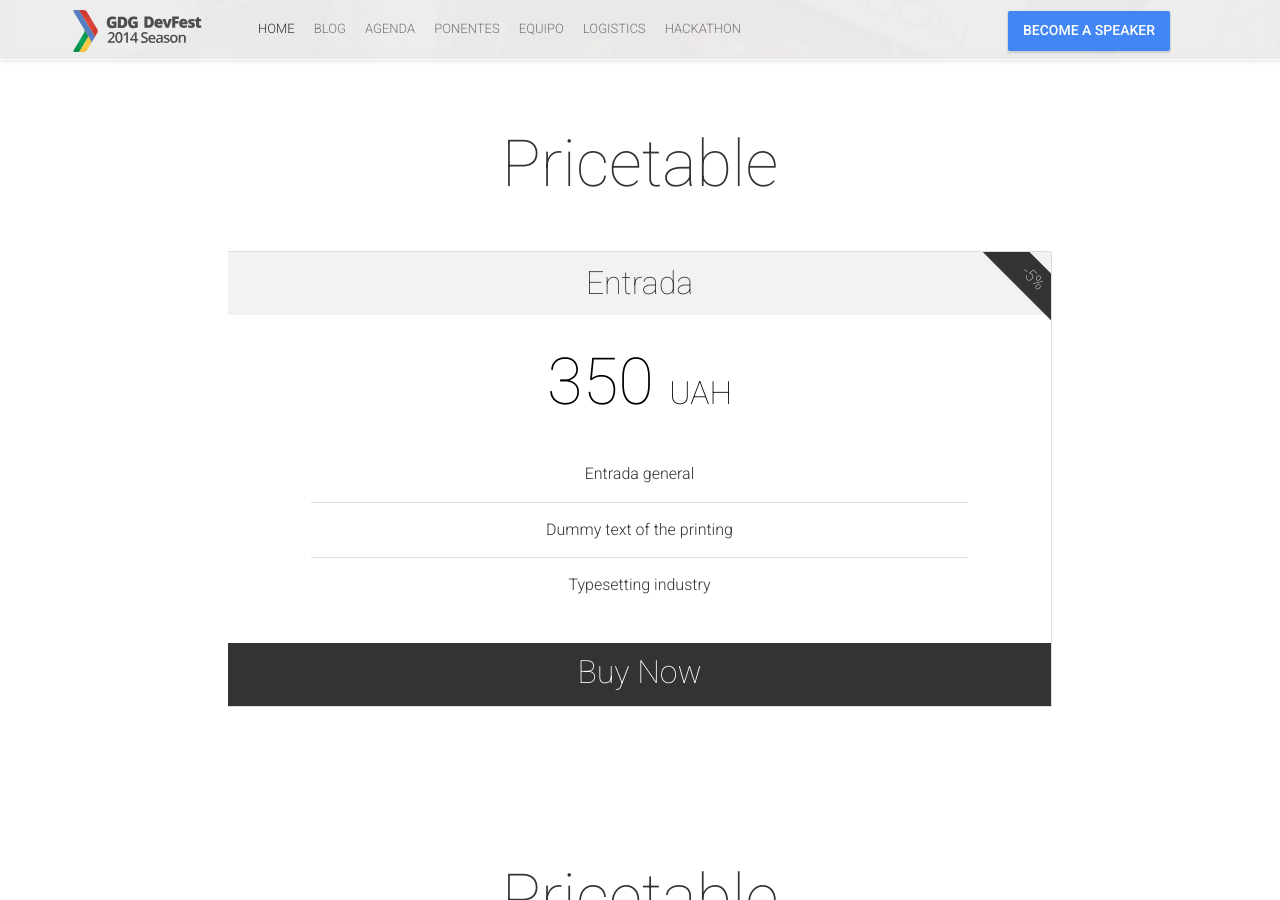
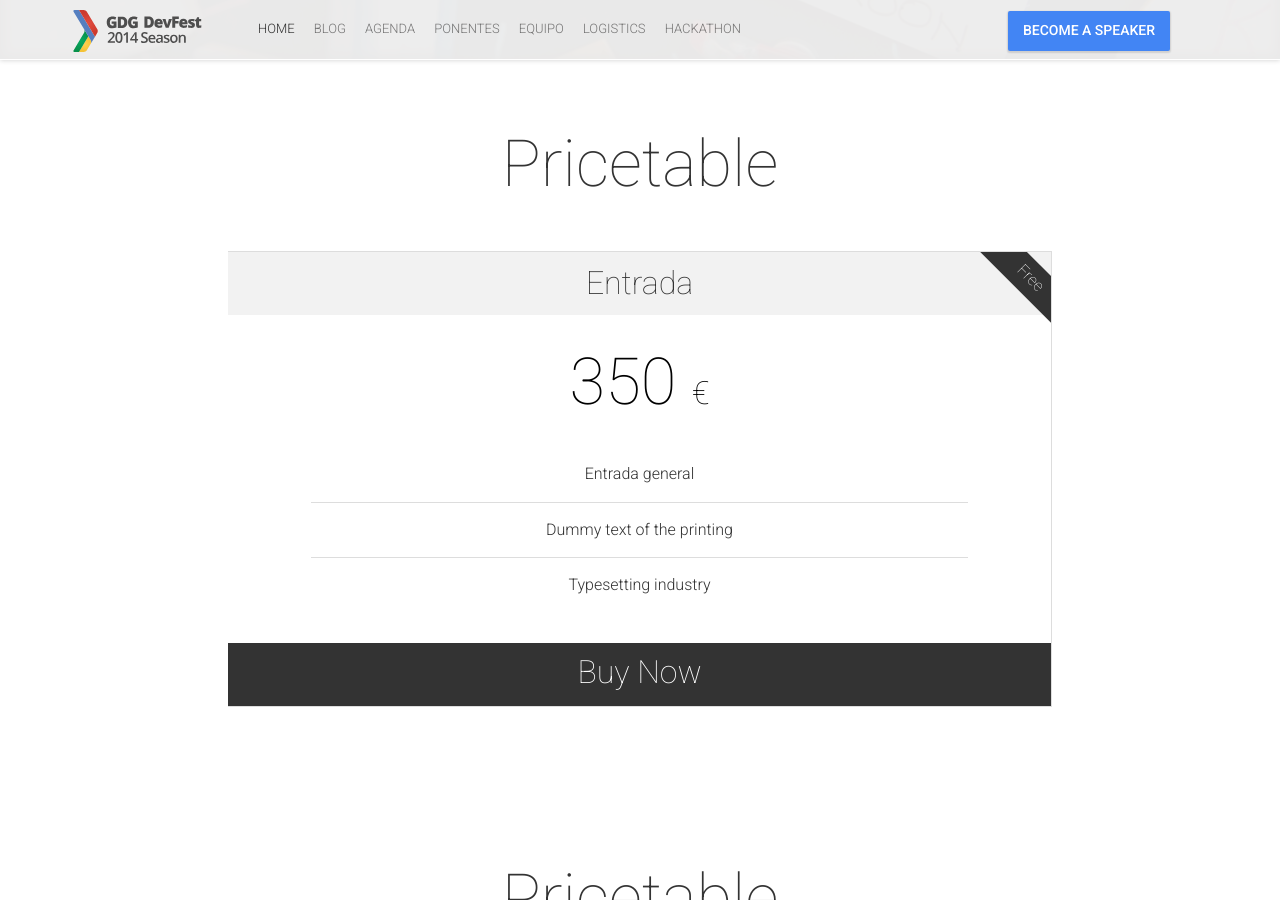
Before and after one commit to TomasGiS/zeppelin, a Jekyll site: the page built from index.html, in a window 1280 px wide and 900 px high, scrolled down 6416 px. Built offline with Jekyll 4.4.1, drawn with Linux system fonts in a browser that asks for light colours; nearby versions of some CDN libraries; comment, search, counter and statistics services are not loaded; some of the changed text lies outside the part shown.

Commit message:
Basic info

```diff
--- a/_config.yml
+++ b/_config.yml
@@ -45,9 +45,9 @@ navigationLinks:
  - {permalink: "/logistics/", text: "Logistics"}
  - {permalink: "/hackathon/", text: "Hackathon"}
 bottomNavigationLinks:
- - {link: "http://bit.ly/dfua-c4p", text: "Become a speaker"}
+ - {link: "http://goo.gl/fISuGq", text: "Become a speaker"}
 rightNavigationButtons:
- - {link: "http://bit.ly/dfua-c4p", text: "Become a speaker"}
+ - {link: "http://goo.gl/fISuGq", text: "Become a speaker"}
 
 # Hero Block
 heroImage: "hero.jpg"
@@ -132,9 +132,9 @@ ticketsOffers:
  -
   name: "Entrada"
   price: "350"
-  priceCurrency: "UAH"
-  ticketsNumber: "150"
-  ribbon: "-5%"
+  priceCurrency: "€"
+  ticketsNumber: "0"
+  ribbon: "Free"
   buyButtonLink: "http://dfua.ticketforevent.com/"
   buyButtonText: "Buy Now"
   ticketContentList: ["Entrada general", "Dummy text of the printing", "Typesetting industry"]
```
Also changed, not shown: 1 other file.
